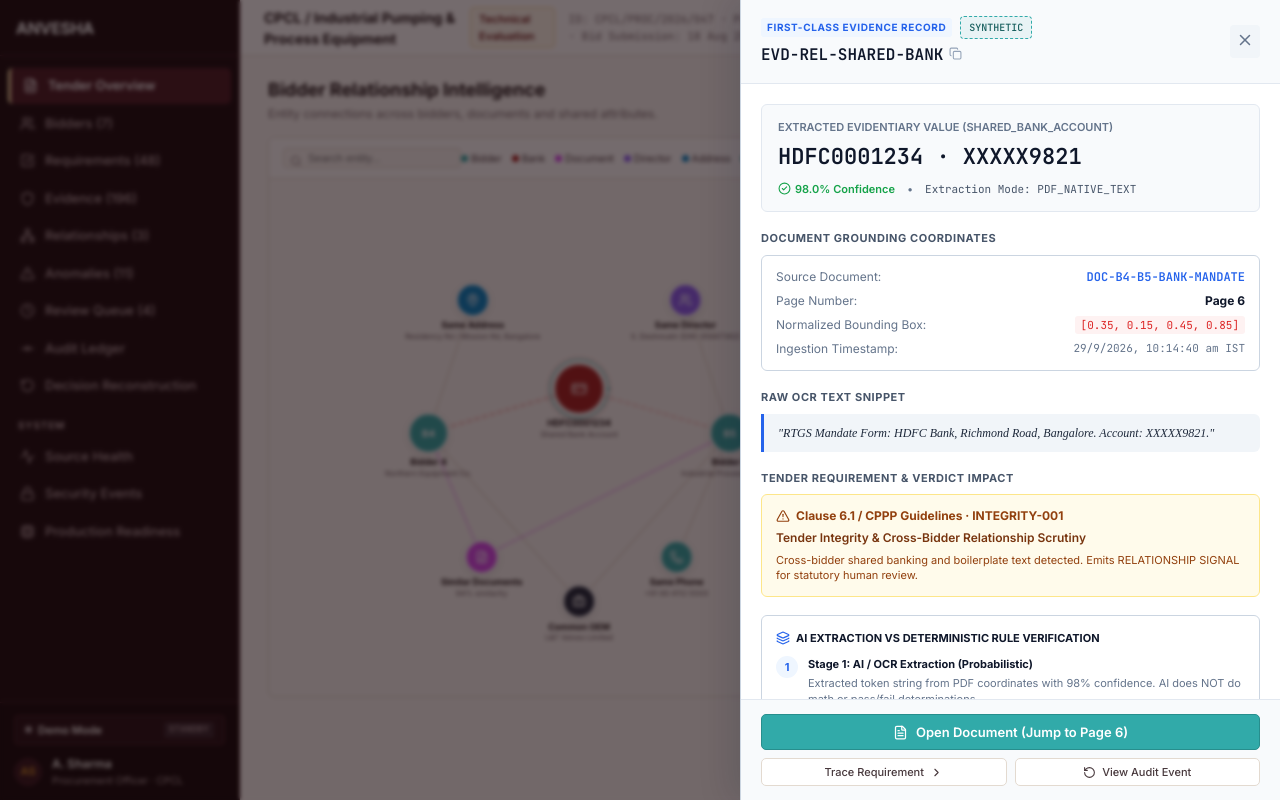
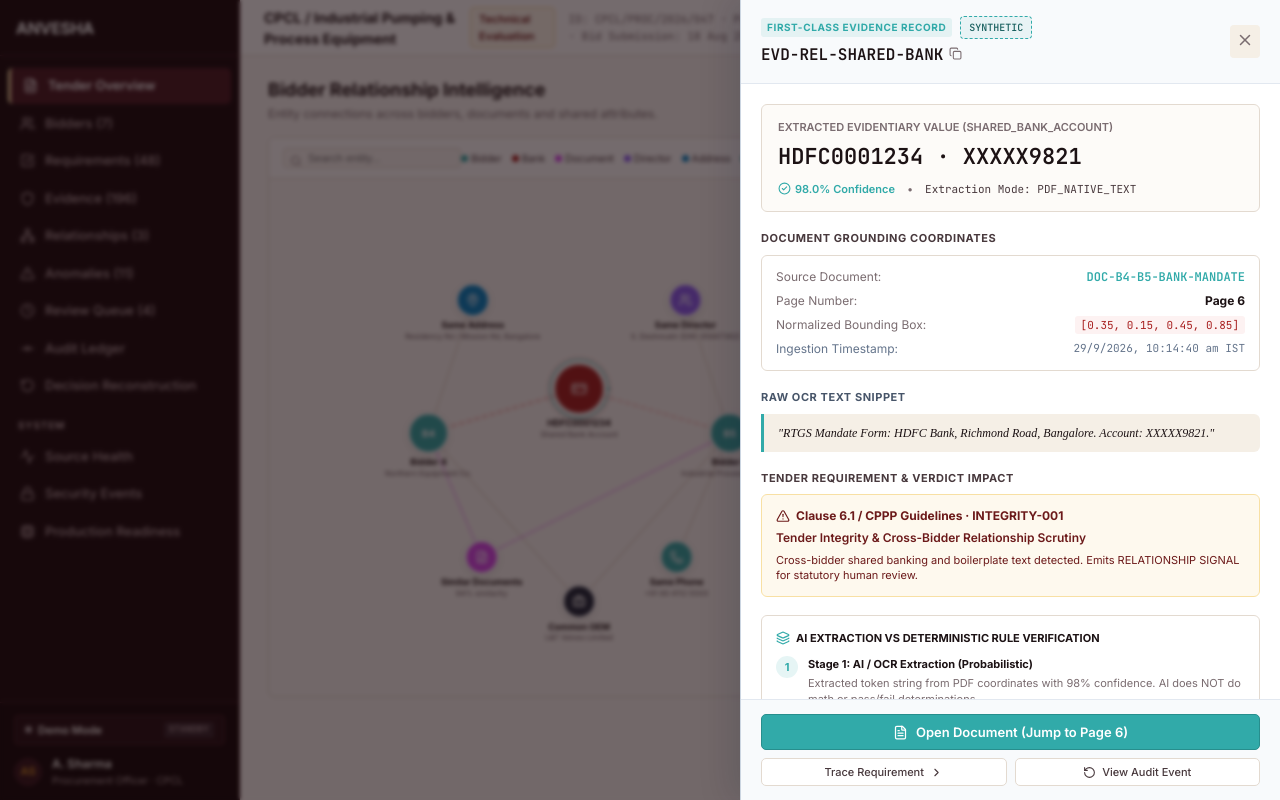
Before and after one commit to AdarshhCodes/Bid-Compliance, a React (Vite) app: page /tender/1/network in a window 1280 px wide. Both pictures are taken after a click on the button "View Evidence". Built offline with nearby package versions, Linux system fonts and the light colour scheme.

Commit message:
style(investigation): theme document viewer, fingerprint modal, and evidence drawers to palette tokens

```diff
--- a/src/components/investigation/EvidenceDrawer.tsx
+++ b/src/components/investigation/EvidenceDrawer.tsx
@@ -77,7 +77,7 @@ export const EvidenceDrawer: React.FC<EvidenceDrawerProps> = ({
         >
           <div>
             <div style={{ display: 'flex', alignItems: 'center', gap: 8 }}>
-              <span style={{ fontSize: 10, fontWeight: 700, textTransform: 'uppercase', letterSpacing: '0.06em', color: '#2563EB', background: '#EFF6FF', padding: '2px 6px', borderRadius: 3 }}>
+              <span style={{ fontSize: 10, fontWeight: 700, textTransform: 'uppercase', letterSpacing: '0.06em', color: 'var(--palette-teal)', background: 'rgba(49, 170, 169, 0.1)', padding: '2px 6px', borderRadius: 3 }}>
                 First-Class Evidence Record
               </span>
               <span className="provenance-tag" style={{ fontSize: 10 }}>
@@ -85,13 +85,13 @@ export const EvidenceDrawer: React.FC<EvidenceDrawerProps> = ({
               </span>
             </div>
             <div style={{ display: 'flex', alignItems: 'center', gap: 6, marginTop: 4 }}>
-              <h2 style={{ fontSize: 16, fontWeight: 700, color: '#0F172A', fontFamily: 'var(--font-mono)' }}>
+              <h2 style={{ fontSize: 16, fontWeight: 700, color: 'var(--text-primary)', fontFamily: 'var(--font-mono)' }}>
                 {evidence.id}
               </h2>
               <button
                 onClick={handleCopyId}
                 title="Copy Evidence ID"
-                style={{ color: '#94A3B8', hover: { color: '#0F172A' } } as any}
+                style={{ color: 'var(--text-muted)' }}
               >
                 <Copy size={13} />
               </button>
@@ -103,8 +103,8 @@ export const EvidenceDrawer: React.FC<EvidenceDrawerProps> = ({
             style={{
               padding: 6,
               borderRadius: 4,
-              color: '#64748B',
-              background: '#F1F5F9'
+              color: 'var(--text-muted)',
+              background: 'var(--bg-subtle)'
             }}
           >
             <X size={18} />
@@ -116,27 +116,27 @@ export const EvidenceDrawer: React.FC<EvidenceDrawerProps> = ({
           {/* Extracted Value Hero Box */}
           <div
             style={{
-              background: '#F8FAFC',
-              border: '1px solid #E2E8F0',
+              background: 'var(--bg-surface-elevated)',
+              border: '1px solid var(--border-default)',
               borderRadius: 6,
               padding: '14px 16px',
               marginBottom: 18
             }}
           >
-            <div style={{ fontSize: 11, color: '#64748B', textTransform: 'uppercase', fontWeight: 600, marginBottom: 4 }}>
+            <div style={{ fontSize: 11, color: 'var(--text-muted)', textTransform: 'uppercase', fontWeight: 600, marginBottom: 4 }}>
               Extracted Evidentiary Value ({evidence.claimField})
             </div>
-            <div style={{ fontSize: 22, fontWeight: 800, color: '#0F172A', fontFamily: 'var(--font-mono)' }}>
+            <div style={{ fontSize: 22, fontWeight: 800, color: 'var(--text-primary)', fontFamily: 'var(--font-mono)' }}>
               {typeof evidence.extractedValue === 'number'
                 ? `₹${(evidence.extractedValue / 10000000).toFixed(2)} Crore (₹${evidence.extractedValue.toLocaleString('en-IN')})`
                 : String(evidence.extractedValue)}
             </div>
             <div style={{ display: 'flex', alignItems: 'center', gap: 12, marginTop: 8, fontSize: 11 }}>
-              <span style={{ color: '#16A34A', fontWeight: 600, display: 'flex', alignItems: 'center', gap: 4 }}>
+              <span style={{ color: 'var(--palette-teal)', fontWeight: 600, display: 'flex', alignItems: 'center', gap: 4 }}>
                 <CheckCircle2 size={13} /> {(evidence.extractionConfidence * 100).toFixed(1)}% Confidence
               </span>
-              <span style={{ color: '#64748B' }}>•</span>
-              <span style={{ color: '#475569', fontFamily: 'var(--font-mono)' }}>
+              <span style={{ color: 'var(--text-muted)' }}>•</span>
+              <span style={{ color: 'var(--text-secondary)', fontFamily: 'var(--font-mono)' }}>
                 Extraction Mode: {evidence.provenanceType}
               </span>
             </div>
@@ -144,23 +144,23 @@ export const EvidenceDrawer: React.FC<EvidenceDrawerProps> = ({
 
           {/* Coordinate Bounding Box & Document Anchor */}
           <div style={{ marginBottom: 18 }}>
-            <div style={{ fontSize: 11, fontWeight: 700, color: '#475569', textTransform: 'uppercase', letterSpacing: '0.05em', marginBottom: 8 }}>
+            <div style={{ fontSize: 11, fontWeight: 700, color: 'var(--text-secondary)', textTransform: 'uppercase', letterSpacing: '0.05em', marginBottom: 8 }}>
               Document Grounding Coordinates
             </div>
-            <div style={{ background: '#FFFFFF', border: '1px solid #CBD5E1', borderRadius: 6, padding: '12px 14px', fontSize: 12 }}>
+            <div style={{ background: '#FFFFFF', border: '1px solid var(--border-default)', borderRadius: 6, padding: '12px 14px', fontSize: 12 }}>
               <div style={{ display: 'flex', justifyContent: 'space-between', marginBottom: 6 }}>
-                <span style={{ color: '#64748B' }}>Source Document:</span>
-                <span style={{ fontFamily: 'var(--font-mono)', fontWeight: 600, color: '#2563EB' }}>
+                <span style={{ color: 'var(--text-muted)' }}>Source Document:</span>
+                <span style={{ fontFamily: 'var(--font-mono)', fontWeight: 600, color: 'var(--palette-teal)' }}>
                   {evidence.documentId}
                 </span>
               </div>
               <div style={{ display: 'flex', justifyContent: 'space-between', marginBottom: 6 }}>
-                <span style={{ color: '#64748B' }}>Page Number:</span>
-                <span style={{ fontWeight: 700, color: '#0F172A' }}>Page {evidence.pageNumber}</span>
+                <span style={{ color: 'var(--text-muted)' }}>Page Number:</span>
+                <span style={{ fontWeight: 700, color: 'var(--text-primary)' }}>Page {evidence.pageNumber}</span>
               </div>
               <div style={{ display: 'flex', justifyContent: 'space-between', marginBottom: 6 }}>
-                <span style={{ color: '#64748B' }}>Normalized Bounding Box:</span>
-                <span style={{ fontFamily: 'var(--font-mono)', color: '#DC2626', background: '#FEF2F2', padding: '1px 6px', borderRadius: 3, fontSize: 11 }}>
+                <span style={{ color: 'var(--text-muted)' }}>Normalized Bounding Box:</span>
+                <span style={{ fontFamily: 'var(--font-mono)', color: 'var(--palette-crimson)', background: 'var(--status-contradicted-bg)', padding: '1px 6px', borderRadius: 3, fontSize: 11 }}>
                   [{evidence.boundingBox.map(n => n.toFixed(2)).join(', ')}]
                 </span>
               </div>
@@ -180,12 +180,12 @@ export const EvidenceDrawer: React.FC<EvidenceDrawerProps> = ({
             </div>
             <div
               style={{
-                background: '#F1F5F9',
-                borderLeft: '3px solid #2563EB',
+                background: 'var(--bg-subtle)',
+                borderLeft: '3px solid var(--palette-teal)',
                 padding: '10px 14px',
                 borderRadius: '0 6px 6px 0',
                 fontSize: 12,
-                color: '#1E293B',
+                color: 'var(--text-primary)',
                 lineHeight: 1.5,
                 fontFamily: 'serif',
                 fontStyle: 'italic'
@@ -197,50 +197,50 @@ export const EvidenceDrawer: React.FC<EvidenceDrawerProps> = ({
 
           {/* Requirement Impact */}
           <div style={{ marginBottom: 18 }}>
-            <div style={{ fontSize: 11, fontWeight: 700, color: '#475569', textTransform: 'uppercase', letterSpacing: '0.05em', marginBottom: 8 }}>
+            <div style={{ fontSize: 11, fontWeight: 700, color: 'var(--text-secondary)', textTransform: 'uppercase', letterSpacing: '0.05em', marginBottom: 8 }}>
               Tender Requirement & Verdict Impact
             </div>
-            <div style={{ background: '#FFFBEB', border: '1px solid #FDE68A', borderRadius: 6, padding: '12px 14px', fontSize: 12 }}>
-              <div style={{ display: 'flex', alignItems: 'center', gap: 6, fontWeight: 700, color: '#92400E', marginBottom: 4 }}>
+            <div style={{ background: 'var(--accent-gold-bg)', border: '1px solid var(--accent-gold-border)', borderRadius: 6, padding: '12px 14px', fontSize: 12 }}>
+              <div style={{ display: 'flex', alignItems: 'center', gap: 6, fontWeight: 700, color: 'var(--accent-gold-text)', marginBottom: 4 }}>
                 <AlertTriangle size={14} />
                 <span>{clauseReference} · {requirementId}</span>
               </div>
-              <div style={{ fontWeight: 600, color: '#78350F', marginBottom: 6 }}>
+              <div style={{ fontWeight: 600, color: 'var(--accent-gold-text)', marginBottom: 6 }}>
                 {requirementTitle}
               </div>
-              <p style={{ fontSize: 11, color: '#92400E', lineHeight: 1.4 }}>
+              <p style={{ fontSize: 11, color: 'var(--accent-gold-text)', lineHeight: 1.4 }}>
                 {verdictImpact}
               </p>
             </div>
           </div>
 
           {/* AI vs Deterministic Rules Separation (Phase 2 Requirement) */}
-          <div style={{ background: '#FFFFFF', border: '1px solid #CBD5E1', borderRadius: 6, padding: '14px', marginBottom: 18 }}>
-            <div style={{ display: 'flex', alignItems: 'center', gap: 6, fontSize: 11, fontWeight: 700, color: '#0F172A', textTransform: 'uppercase', marginBottom: 10 }}>
-              <Layers size={14} color="#2563EB" />
+          <div style={{ background: '#FFFFFF', border: '1px solid var(--border-default)', borderRadius: 6, padding: '14px', marginBottom: 18 }}>
+            <div style={{ display: 'flex', alignItems: 'center', gap: 6, fontSize: 11, fontWeight: 700, color: 'var(--text-primary)', textTransform: 'uppercase', marginBottom: 10 }}>
+              <Layers size={14} color="var(--palette-teal)" />
               <span>AI Extraction vs Deterministic Rule Verification</span>
             </div>
 
             <div style={{ display: 'flex', flexDirection: 'column', gap: 10, fontSize: 11 }}>
               <div style={{ display: 'flex', gap: 10 }}>
-                <div style={{ width: 22, height: 22, borderRadius: '50%', background: '#EFF6FF', color: '#2563EB', display: 'flex', alignItems: 'center', justifyContent: 'center', fontWeight: 700, flexShrink: 0 }}>
+                <div style={{ width: 22, height: 22, borderRadius: '50%', background: 'rgba(49, 170, 169, 0.12)', color: 'var(--palette-teal)', display: 'flex', alignItems: 'center', justifyContent: 'center', fontWeight: 700, flexShrink: 0 }}>
                   1
                 </div>
                 <div>
-                  <strong style={{ color: '#0F172A' }}>Stage 1: AI / OCR Extraction (Probabilistic)</strong>
-                  <div style={{ color: '#64748B', marginTop: 2 }}>
+                  <strong style={{ color: 'var(--text-primary)' }}>Stage 1: AI / OCR Extraction (Probabilistic)</strong>
+                  <div style={{ color: 'var(--text-muted)', marginTop: 2 }}>
                     Extracted token string from PDF coordinates with 98% confidence. AI does NOT do math or pass/fail determinations.
                   </div>
                 </div>
               </div>
 
               <div style={{ display: 'flex', gap: 10 }}>
-                <div style={{ width: 22, height: 22, borderRadius: '50%', background: '#F0FDF4', color: '#16A34A', display: 'flex', alignItems: 'center', justifyContent: 'center', fontWeight: 700, flexShrink: 0 }}>
+                <div style={{ width: 22, height: 22, borderRadius: '50%', background: 'var(--status-verified-bg)', color: 'var(--palette-teal)', display: 'flex', alignItems: 'center', justifyContent: 'center', fontWeight: 700, flexShrink: 0 }}>
                   2
                 </div>
                 <div>
-                  <strong style={{ color: '#0F172A' }}>Stage 2: Deterministic Python Engine (Mathematical)</strong>
-                  <div style={{ color: '#64748B', marginTop: 2 }}>
+                  <strong style={{ color: 'var(--text-primary)' }}>Stage 2: Deterministic Python Engine (Mathematical)</strong>
+                  <div style={{ color: 'var(--text-muted)', marginTop: 2 }}>
                     Evaluated strict inequality <code>certified_val (9.0 Cr) &lt; threshold (10.0 Cr)</code>. Zero LLM hallucinations in arithmetic.
                   </div>
                 </div>
```
Also changed, not shown: src/components/investigation/DocumentFingerprintModal.tsx (+16 -16 lines), src/components/investigation/DocumentViewerModal.tsx (+23 -23 lines), src/components/investigation/EvidenceChain.tsx (+19 -19 lines), src/components/investigation/EvidenceTraceModal.tsx (+4 -4 lines).
